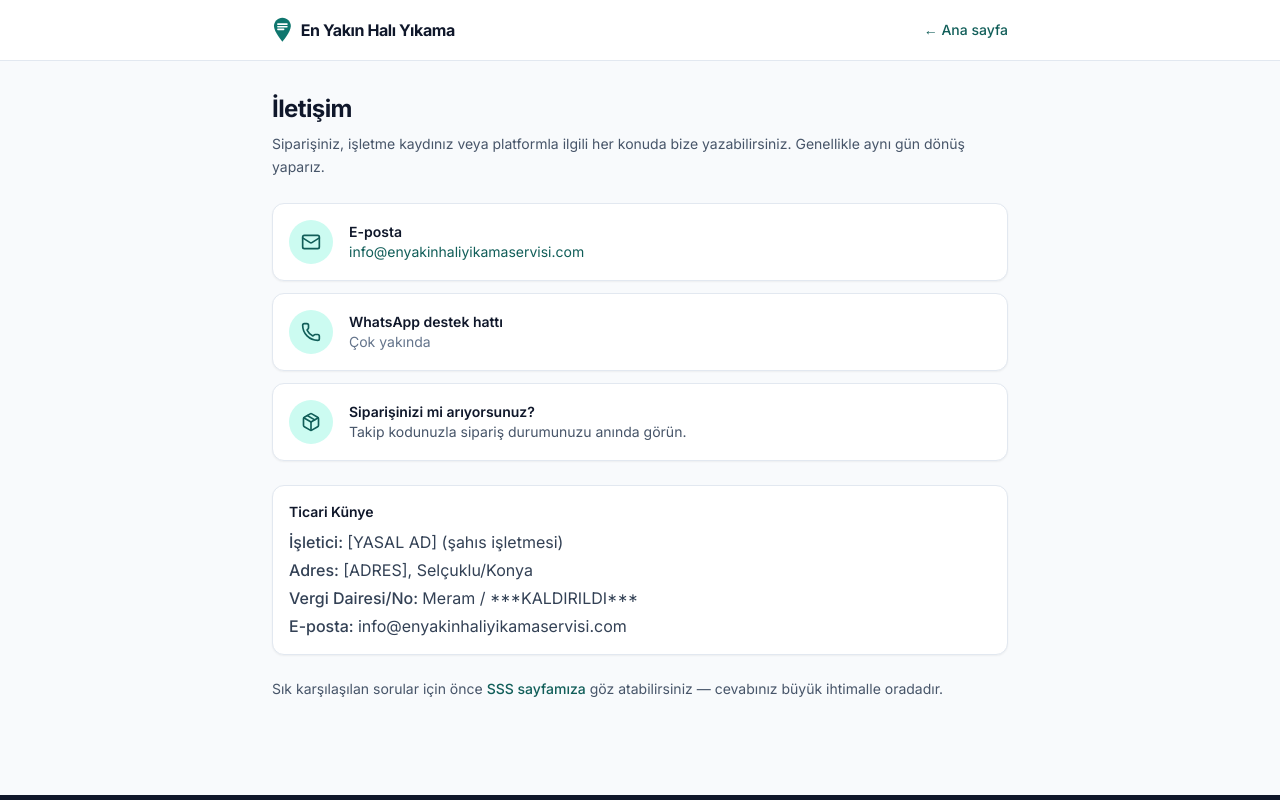
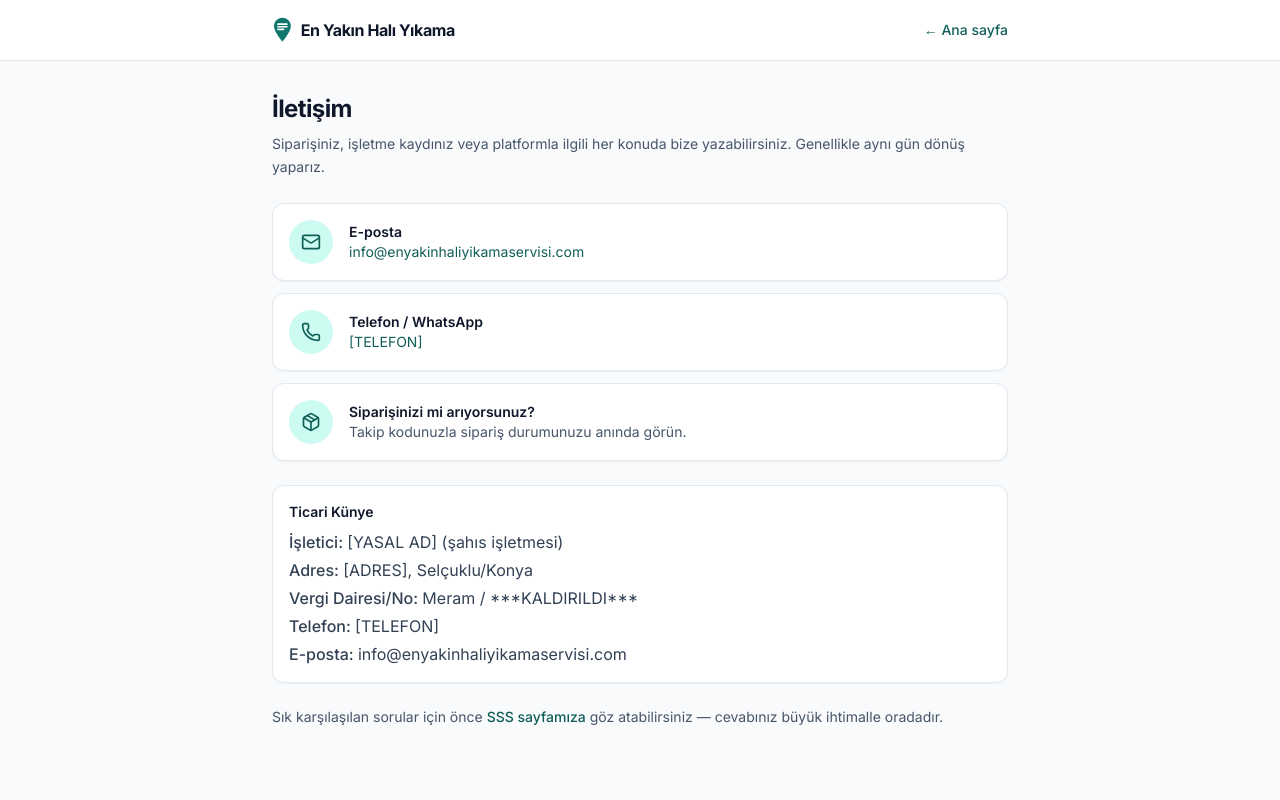
Before and after one commit to zegroged/hali-platform, a Next.js app: page /iletisim in a window 1280 px wide. Shown: the top 800 px of the page. Built offline with nearby package versions, Linux system fonts and the light colour scheme; no server answers.

Commit message:
İletişim: telefon/WhatsApp hattı yayında (***KALDIRILDI***) + künyeye telefon

```diff
--- a/src/app/iletisim/page.tsx
+++ b/src/app/iletisim/page.tsx
@@ -34,19 +34,25 @@ export default function IletisimPage() {
           </span>
         </a>
 
-        {/* WhatsApp — numara netleşince aktive edilecek */}
-        {/* TODO: gerçek numara — aşağıdaki karta wa.me linki eklenip yayına alınacak */}
-        <div className="flex items-center gap-4 rounded-xl border border-slate-200 bg-white p-4 shadow-sm">
+        {/* Telefon / WhatsApp destek hattı */}
+        <a
+          href="https://wa.me/9[TELEFON]"
+          target="_blank"
+          rel="noreferrer"
+          className="flex items-center gap-4 rounded-xl border border-slate-200 bg-white p-4 shadow-sm transition hover:border-brand"
+        >
           <span className="flex h-11 w-11 shrink-0 items-center justify-center rounded-full bg-brand-light text-brand-dark">
             <IconPhone size={20} />
           </span>
           <span className="min-w-0">
             <span className="block text-sm font-semibold text-slate-900">
-              WhatsApp destek hattı
+              Telefon / WhatsApp
             </span>
-            <span className="block text-sm text-slate-500">Çok yakında</span>
+            <span className="block text-sm text-brand-dark">
+              [TELEFON]
+            </span>
           </span>
-        </div>
+        </a>
 
         {/* Sipariş takibi yönlendirmesi */}
         <Link
@@ -86,6 +92,10 @@ export default function IletisimPage() {
             <dd className="inline">Meram / ***KALDIRILDI***</dd>
           </div>
           <div>
+            <dt className="inline font-medium">Telefon: </dt>
+            <dd className="inline">[TELEFON]</dd>
+          </div>
+          <div>
             <dt className="inline font-medium">E-posta: </dt>
             <dd className="inline">info@enyakinhaliyikamaservisi.com</dd>
           </div>
```
